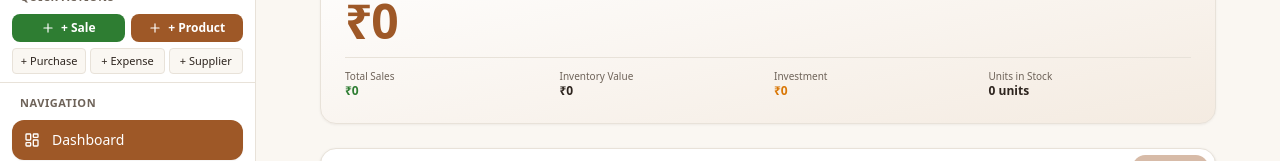
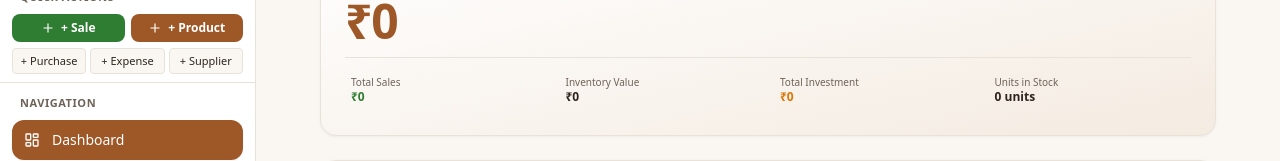
Before and after one commit to raynorsshadow02/Aroza_Manager, a Next.js app: page / in a window 1280 px wide. Shown: the part 161-322 px from the top of the page. Built offline with nearby package versions, Linux system fonts and the light colour scheme; no server answers; the database is empty.

Commit message:
Update Inventory Value to in-stock units cost, Total Investment to all entries, and enable full editing for investment orders

```diff
--- a/src/app/page.tsx
+++ b/src/app/page.tsx
@@ -62,6 +62,7 @@ export default function Home() {
 
   const [isRecordPurchaseOpen, setIsRecordPurchaseOpen] = useState<boolean>(false);
   const [purchaseInitialProduct, setPurchaseInitialProduct] = useState<Product | null>(null);
+  const [editingPurchase, setEditingPurchase] = useState<Purchase | null>(null);
 
   const [isAddExpenseOpen, setIsAddExpenseOpen] = useState<boolean>(false);
   const [isAddSupplierOpen, setIsAddSupplierOpen] = useState<boolean>(false);
@@ -213,6 +214,7 @@ export default function Home() {
                   onOpenAction={(type, prod) => handleOpenQuickAction(type, prod)}
                   onSelectProduct={(p) => setSelectedProductDetail(p)}
                   onNLPCommand={(cmd) => setNlpCommand(cmd)}
+                  onNavigateTab={(t) => setActiveTab(t)}
                 />
               )}
 
@@ -246,6 +248,10 @@ export default function Home() {
                   products={products}
                   suppliers={suppliers}
                   onOpenRecordPurchase={() => handleOpenQuickAction('purchase')}
+                  onEditPurchase={(p) => {
+                    setEditingPurchase(p);
+                    setIsRecordPurchaseOpen(true);
+                  }}
                   onRefresh={loadData}
                 />
               )}
@@ -348,10 +354,12 @@ export default function Home() {
         onClose={() => {
           setIsRecordPurchaseOpen(false);
           setPurchaseInitialProduct(null);
+          setEditingPurchase(null);
         }}
         products={products}
         suppliers={suppliers}
         initialProduct={purchaseInitialProduct}
+        editingPurchase={editingPurchase}
         onSaveSuccess={loadData}
       />
 
--- a/src/components/HomeView.tsx
+++ b/src/components/HomeView.tsx
@@ -24,6 +24,7 @@ interface HomeViewProps {
   onOpenAction: (type: 'product' | 'sale' | 'expense' | 'purchase' | 'reconcile', prod?: Product) => void;
   onSelectProduct: (product: Product) => void;
   onNLPCommand: (command: ParsedCommand) => void;
+  onNavigateTab?: (tab: string) => void;
 }
 
 export default function HomeView({
@@ -34,6 +35,7 @@ export default function HomeView({
   onOpenAction,
   onSelectProduct,
   onNLPCommand,
+  onNavigateTab,
 }: HomeViewProps) {
   const [nlpText, setNlpText] = useState('');
   const stats = calculateDashboardStats(products, purchases, sales, expenses);
@@ -94,20 +96,32 @@ export default function HomeView({
         </div>
 
         <div className="grid grid-cols-2 sm:grid-cols-4 gap-3 pt-3 border-t border-[#E8E2D9] text-xs">
-          <div>
-            <span className="text-[#6E6359] text-[10px] block">Total Sales</span>
+          <div
+            onClick={() => onNavigateTab && onNavigateTab('sales')}
+            className={`p-1.5 rounded-xl transition-colors ${onNavigateTab ? 'cursor-pointer hover:bg-white/70' : ''}`}
+          >
+            <span className="text-[#6E6359] text-[10px] block font-medium">Total Sales</span>
             <span className="font-bold text-[#2E7D32]">{formatCurrency(stats.total_revenue)}</span>
           </div>
-          <div>
-            <span className="text-[#6E6359] text-[10px] block">Inventory Value</span>
+          <div
+            onClick={() => onNavigateTab && onNavigateTab('products')}
+            className={`p-1.5 rounded-xl transition-colors ${onNavigateTab ? 'cursor-pointer hover:bg-white/70' : ''}`}
+          >
+            <span className="text-[#6E6359] text-[10px] block font-medium">Inventory Value</span>
             <span className="font-bold text-[#2D241E]">{formatCurrency(stats.current_inventory_value)}</span>
           </div>
-          <div>
-            <span className="text-[#6E6359] text-[10px] block">Investment</span>
+          <div
+            onClick={() => onNavigateTab && onNavigateTab('purchases')}
+            className={`p-1.5 rounded-xl transition-colors ${onNavigateTab ? 'cursor-pointer hover:bg-white/70' : ''}`}
+          >
+            <span className="text-[#6E6359] text-[10px] block font-medium">Total Investment</span>
             <span className="font-bold text-[#D97706]">{formatCurrency(stats.total_investment)}</span>
           </div>
-          <div>
-            <span className="text-[#6E6359] text-[10px] block">Units in Stock</span>
+          <div
+            onClick={() => onNavigateTab && onNavigateTab('products')}
+            className={`p-1.5 rounded-xl transition-colors ${onNavigateTab ? 'cursor-pointer hover:bg-white/70' : ''}`}
+          >
+            <span className="text-[#6E6359] text-[10px] block font-medium">Units in Stock</span>
             <span className="font-bold text-[#2D241E]">{stats.total_units_in_stock} units</span>
           </div>
         </div>
--- a/src/components/PurchasesView.tsx
+++ b/src/components/PurchasesView.tsx
@@ -4,19 +4,23 @@ import React, { useState } from 'react';
 import { Purchase, Product, Supplier } from '@/types';
 import { formatCurrency } from '@/lib/calculations';
 import { deletePurchase } from '@/lib/data-service';
-import { Truck, Plus, Trash2, Calendar, FileText, ChevronDown, ChevronUp } from 'lucide-react';
+import { Truck, Plus, Trash2, Calendar, FileText, ChevronDown, ChevronUp, Pencil } from 'lucide-react';
 
 interface PurchasesViewProps {
   purchases: Purchase[];
   products: Product[];
   suppliers: Supplier[];
   onOpenRecordPurchase: () => void;
+  onEditPurchase?: (purchase: Purchase) => void;
   onRefresh: () => void;
 }
 
 export default function PurchasesView({
   purchases,
+  products,
+  suppliers,
   onOpenRecordPurchase,
+  onEditPurchase,
   onRefresh,
 }: PurchasesViewProps) {
   const [expandedId, setExpandedId] = useState<string | null>(null);
@@ -102,6 +106,16 @@ export default function PurchasesView({
                       </span>
                     </div>
 
+                    {onEditPurchase && (
+                      <button
+                        onClick={() => onEditPurchase(purchase)}
+                        className="p-2 text-[#9E5827] hover:bg-[#FAF7F2] rounded-xl border border-[#E8E2D9] flex items-center gap-1 text-xs font-semibold"
+                        title="Edit Investment Order"
+                      >
+                        <Pencil className="w-3.5 h-3.5" />
+                        <span className="hidden sm:inline">Edit</span>
+                      </button>
+                    )}
                     <button
                       onClick={() => setExpandedId(isExpanded ? null : purchase.id)}
                       className="p-2 text-[#6E6359] hover:bg-[#FAF7F2] rounded-xl border border-[#E8E2D9]"
--- a/src/components/RecordPurchaseModal.tsx
+++ b/src/components/RecordPurchaseModal.tsx
@@ -2,7 +2,7 @@
 
 import React, { useState, useEffect } from 'react';
 import { Product, Supplier, Purchase, PurchaseItem } from '@/types';
-import { recordPurchase } from '@/lib/data-service';
+import { recordPurchase, updatePurchase } from '@/lib/data-service';
 import { formatCurrency } from '@/lib/calculations';
 import { X, Truck, Plus, Trash2, Upload, FileText } from 'lucide-react';
 
@@ -12,6 +12,7 @@ interface RecordPurchaseModalProps {
   products: Product[];
   suppliers: Supplier[];
   initialProduct?: Product | null;
+  editingPurchase?: Purchase | null;
   onSaveSuccess: () => void;
 }
 
@@ -21,13 +22,14 @@ export default function RecordPurchaseModal({
   products,
   suppliers,
   initialProduct,
+  editingPurchase,
   onSaveSuccess,
 }: RecordPurchaseModalProps) {
   const [supplierId, setSupplierId] = useState<string>('');
   const [purchaseDate, setPurchaseDate] = useState<string>(new Date().toISOString().split('T')[0]);
   const [purchaseNumber, setPurchaseNumber] = useState<string>('');
-  const [transportCost, setTransportCost] = useState<number>(200);
-  const [packagingCost, setPackagingCost] = useState<number>(100);
+  const [transportCost, setTransportCost] = useState<number>(0);
+  const [packagingCost, setPackagingCost] = useState<number>(0);
   const [otherExpenses, setOtherExpenses] = useState<number>(0);
   const [paymentMethod, setPaymentMethod] = useState<string>('UPI');
   const [notes, setNotes] = useState<string>('');
@@ -36,6 +38,26 @@ export default function RecordPurchaseModal({
   const [isSubmitting, setIsSubmitting] = useState<boolean>(false);
 
   useEffect(() => {
+    if (editingPurchase) {
+      setPurchaseNumber(editingPurchase.purchase_number);
+      setSupplierId(editingPurchase.supplier_id || (suppliers[0]?.id ?? ''));
+      setPurchaseDate(editingPurchase.purchase_date);
+      setTransportCost(editingPurchase.transport_cost || 0);
+      setPackagingCost(editingPurchase.packaging_cost || 0);
+      setOtherExpenses(editingPurchase.other_expenses || 0);
+      setPaymentMethod(editingPurchase.payment_method || 'UPI');
+      setNotes(editingPurchase.notes || '');
+      setInvoiceUrl(editingPurchase.invoice_url || '');
+      setItems(
+        (editingPurchase.items || []).map((i) => ({
+          product_id: i.product_id,
+          product_name: i.product_name || '',
+          quantity: Number(i.quantity || 1),
+          unit_cost: Number(i.unit_cost || 0),
+          total_cost: Number(i.total_cost || Number(i.quantity || 1) * Number(i.unit_cost || 0)),
+        }))
+      );
+    } else {
       setPurchaseNumber(`PUR-#${Math.floor(100 + Math.random() * 900)}`);
       if (suppliers.length > 0 && !supplierId) {
         setSupplierId(suppliers[0].id);
@@ -62,7 +84,8 @@ export default function RecordPurchaseModal({
           },
         ]);
       }
-  }, [suppliers, products, initialProduct, isOpen]);
+    }
+  }, [suppliers, products, initialProduct, editingPurchase, isOpen]);
 
   if (!isOpen) return null;
 
@@ -119,6 +142,23 @@ export default function RecordPurchaseModal({
 
     setIsSubmitting(true);
 
+    if (editingPurchase?.id) {
+      await updatePurchase({
+        ...editingPurchase,
+        purchase_number: purchaseNumber || editingPurchase.purchase_number,
+        supplier_id: supplierId,
+        supplier_name: selectedSupplier?.name || editingPurchase.supplier_name || '',
+        purchase_date: purchaseDate,
+        transport_cost: Number(transportCost) || 0,
+        packaging_cost: Number(packagingCost) || 0,
+        other_expenses: Number(otherExpenses) || 0,
+        payment_method: paymentMethod,
+        notes,
+        invoice_url: invoiceUrl,
+        total_amount: grandTotal,
+        items,
+      });
+    } else {
       await recordPurchase({
         purchase_number: purchaseNumber || `PUR-#${Date.now().toString().slice(-4)}`,
         supplier_id: supplierId,
@@ -133,6 +173,7 @@ export default function RecordPurchaseModal({
         total_amount: grandTotal,
         items,
       });
+    }
 
     setIsSubmitting(false);
     onSaveSuccess();
@@ -149,8 +190,14 @@ export default function RecordPurchaseModal({
               <Truck className="w-5 h-5" />
             </div>
             <div>
-              <h2 className="text-base lg:text-lg font-bold text-[#78350F]">Record Supplier Purchase</h2>
-              <p className="text-xs text-[#92400E]">Stock Investment & Ledger Inventory Addition</p>
+              <h2 className="text-base lg:text-lg font-bold text-[#78350F]">
+                {editingPurchase ? 'Edit Investment / Purchase Order' : 'Record Supplier Purchase'}
+              </h2>
+              <p className="text-xs text-[#92400E]">
+                {editingPurchase
+                  ? 'Update unit costs, quantities, and supplier investment spend'
+                  : 'Stock Investment & Ledger Inventory Addition'}
+              </p>
             </div>
           </div>
           <button onClick={onClose} className="p-1.5 text-[#78350F] hover:bg-white/60 rounded-xl">
```
Also changed, not shown: src/lib/calculations.ts (+9 -6 lines), src/lib/data-service.ts (+40 -0 lines). Lines whose indentation alone changed are shown as unchanged.
